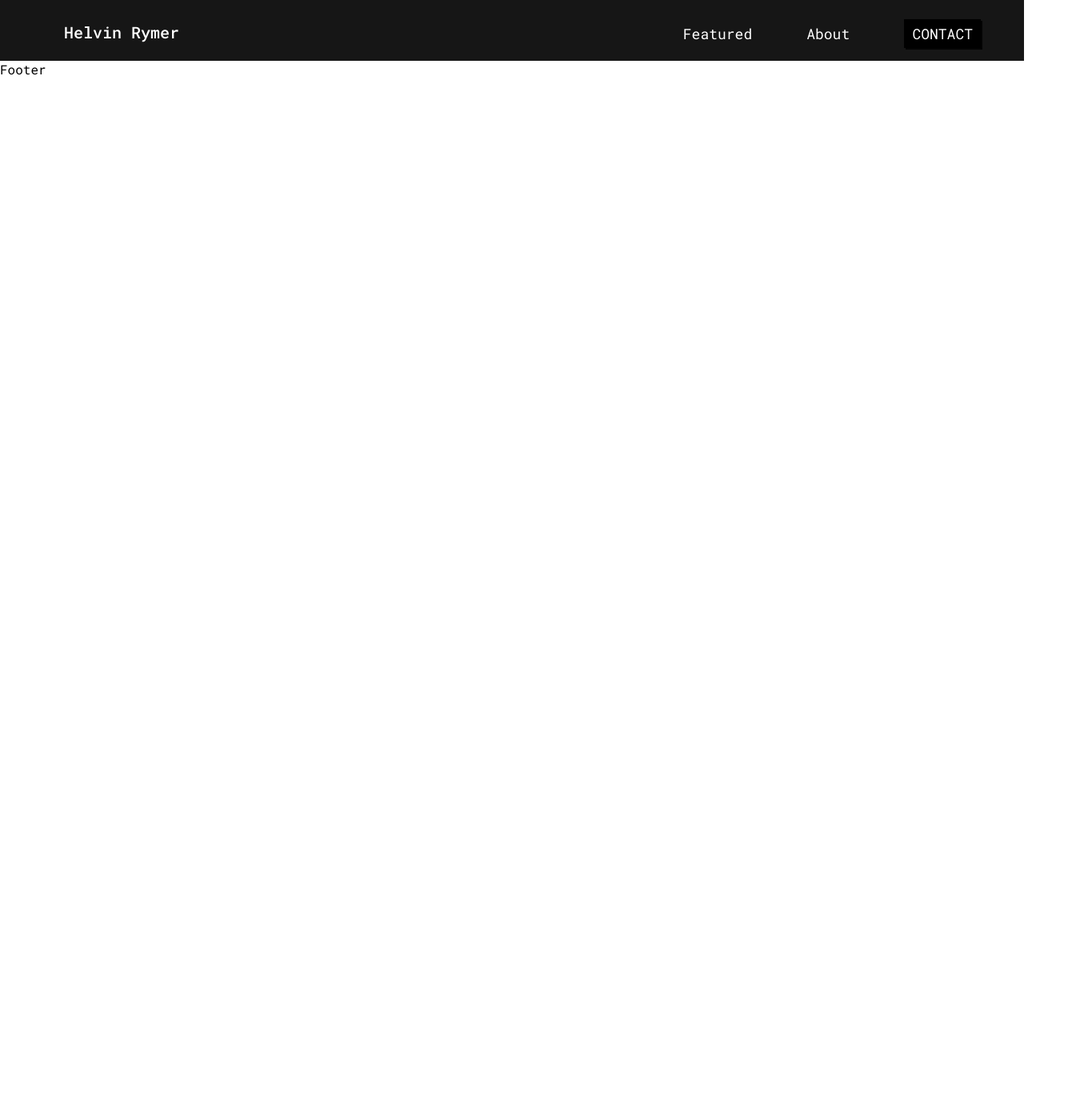
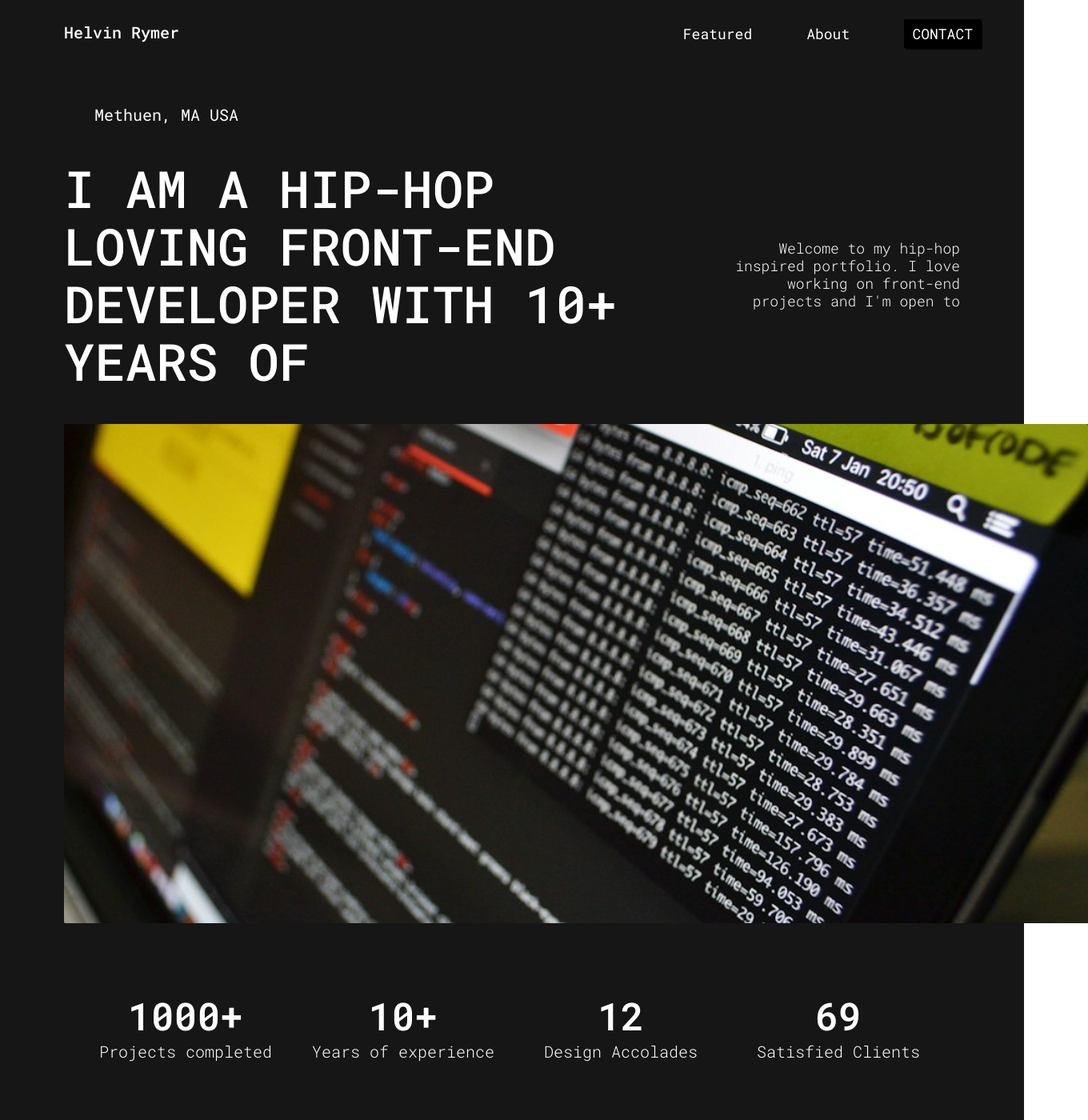
Before and after one commit to Helvin159/portfoliov6, a React (Create React App) app: page / in a window 1280 px wide. Shown: the top 1400 px of the page at 80% size, 1360 px wide, since content can reach past the window. Before the commit the page ends 800 px from the top, so only its background shows below. Built offline with nearby package versions, Linux system fonts and the light colour scheme.

Commit message:
home hero

```diff
--- a/src/Routes/Home.js
+++ b/src/Routes/Home.js
@@ -1,5 +1,11 @@
+import HomeHero from '../components/HomeHero/HomeHero';
+
 const Home = () => {
-	return <div></div>;
+	return (
+		<div>
+			<HomeHero />
+		</div>
+	);
 };
 
 export default Home;
--- a/src/css/style.css
+++ b/src/css/style.css
@@ -10,7 +10,8 @@
   box-sizing: border-box; }
 
 body {
-  font-family: var(--primary-font); }
+  font-family: var(--primary-font);
+  overflow-x: hidden; }
 
 .header {
   width: 100%;
@@ -63,3 +64,54 @@ body {
         line-height: 20px;
         text-transform: uppercase;
         outline: none; }
+
+.hero__container {
+  background-color: var(--primary-bg-color);
+  color: #fff;
+  margin: 0;
+  padding: 1rem 5rem 0 5rem; }
+  .hero__container__location p {
+    font-size: 20px;
+    margin-top: 38px;
+    margin-left: 38px;
+    margin-bottom: 0; }
+  .hero__container__main__header {
+    display: flex;
+    flex-direction: row;
+    justify-content: space-between;
+    align-items: center;
+    margin: 0; }
+    .hero__container__main__header h1 {
+      font-size: 64px;
+      font-weight: 500;
+      line-height: 72px;
+      padding-right: 1rem;
+      text-transform: uppercase; }
+    .hero__container__main__header p {
+      text-align: right;
+      width: 75%;
+      font-size: 18px;
+      font-weight: 300;
+      line-height: 22px; }
+  .hero__container__main__img {
+    display: block;
+    max-width: 100%; }
+  .hero__container__main__stats {
+    display: flex;
+    flex-direction: row;
+    justify-content: space-between;
+    align-items: center;
+    padding: 5rem 1rem;
+    text-align: center; }
+    .hero__container__main__stats .stat {
+      width: 25%; }
+      .hero__container__main__stats .stat h3 {
+        font-size: 48px;
+        font-weight: 600;
+        text-align: center;
+        margin: 0; }
+      .hero__container__main__stats .stat p {
+        font-size: 20px;
+        font-weight: 300;
+        text-align: center;
+        margin: 0 auto; }
--- a/src/sass/base/_base.scss
+++ b/src/sass/base/_base.scss
@@ -15,4 +15,5 @@
 
 body {
 	font-family: var(--primary-font);
+	overflow-x: hidden;
 }
--- a/src/sass/components/_home-hero.scss
+++ b/src/sass/components/_home-hero.scss
@@ -2,5 +2,69 @@
 	background-color: var(--primary-bg-color);
 	color: #fff;
 	margin: 0;
-	padding: 0;
+	padding: 1rem 5rem 0 5rem;
+
+	&__location {
+		& p {
+			font-size: 20px;
+			margin-top: 38px;
+			margin-left: 38px;
+			margin-bottom: 0;
+		}
+	}
+	&__main {
+		&__header {
+			display: flex;
+			flex-direction: row;
+			justify-content: space-between;
+			align-items: center;
+			margin: 0;
+
+			& h1 {
+				font-size: 64px;
+				font-weight: 500;
+				line-height: 72px;
+				padding-right: 1rem;
+				text-transform: uppercase;
+			}
+
+			& p {
+				text-align: right;
+				width: 75%;
+				font-size: 18px;
+				font-weight: 300;
+				line-height: 22px;
+			}
+		}
+		&__img {
+			display: block;
+			max-width: 100%;
+		}
+
+		&__stats {
+			display: flex;
+			flex-direction: row;
+			justify-content: space-between;
+			align-items: center;
+			padding: 5rem 1rem;
+			text-align: center;
+
+			& .stat {
+				width: 25%;
+				& h3 {
+					font-size: 48px;
+					font-weight: 600;
+					text-align: center;
+					margin: 0;
+				}
+
+				& p {
+					font-size: 20px;
+					font-weight: 300;
+					text-align: center;
+					margin: 0 auto;
+				}
+			}
+		}
+	}
 }
--- a/src/sass/main.scss
+++ b/src/sass/main.scss
@@ -2,3 +2,4 @@
 
 // Components
 @import './components/header';
+@import './components/home-hero';
```
